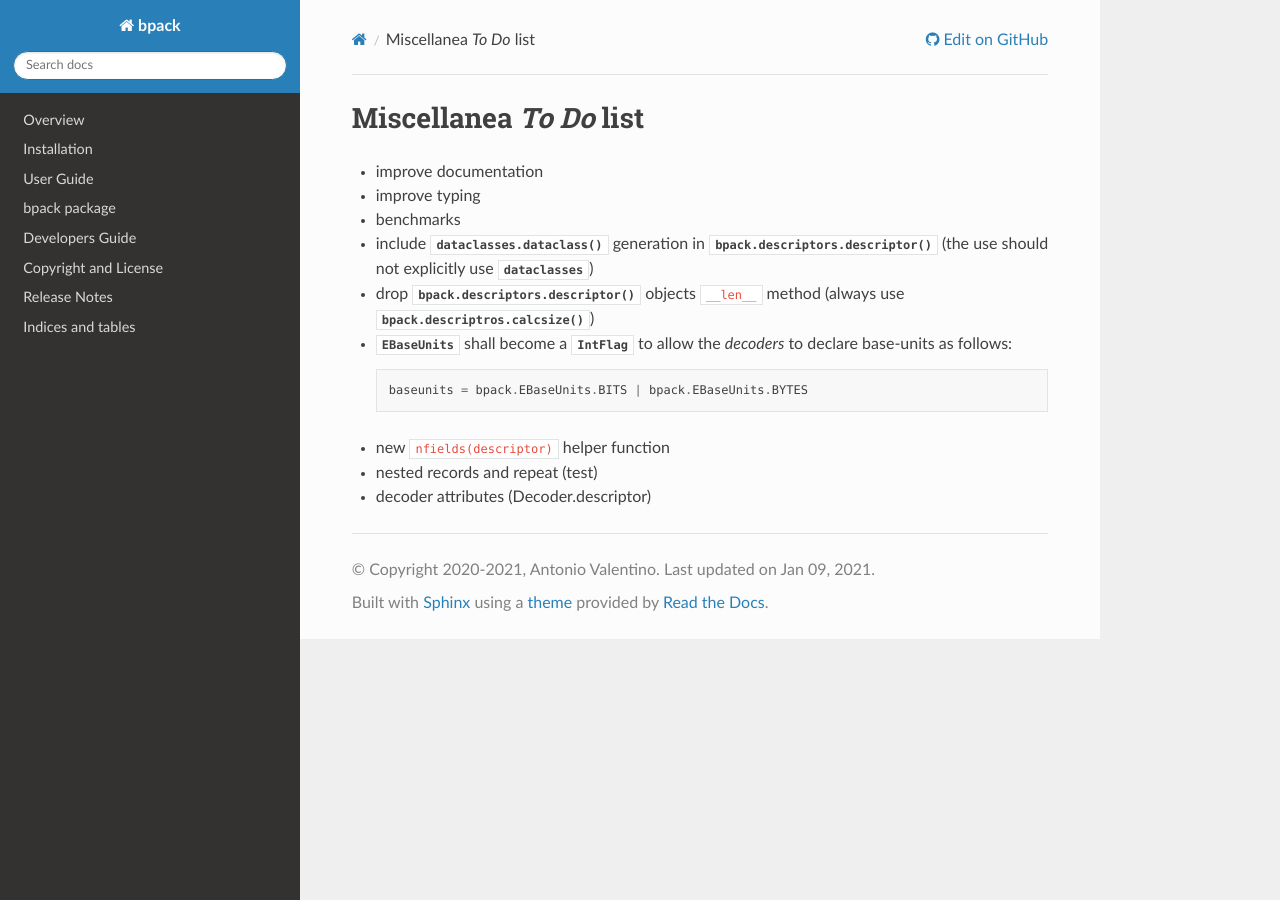
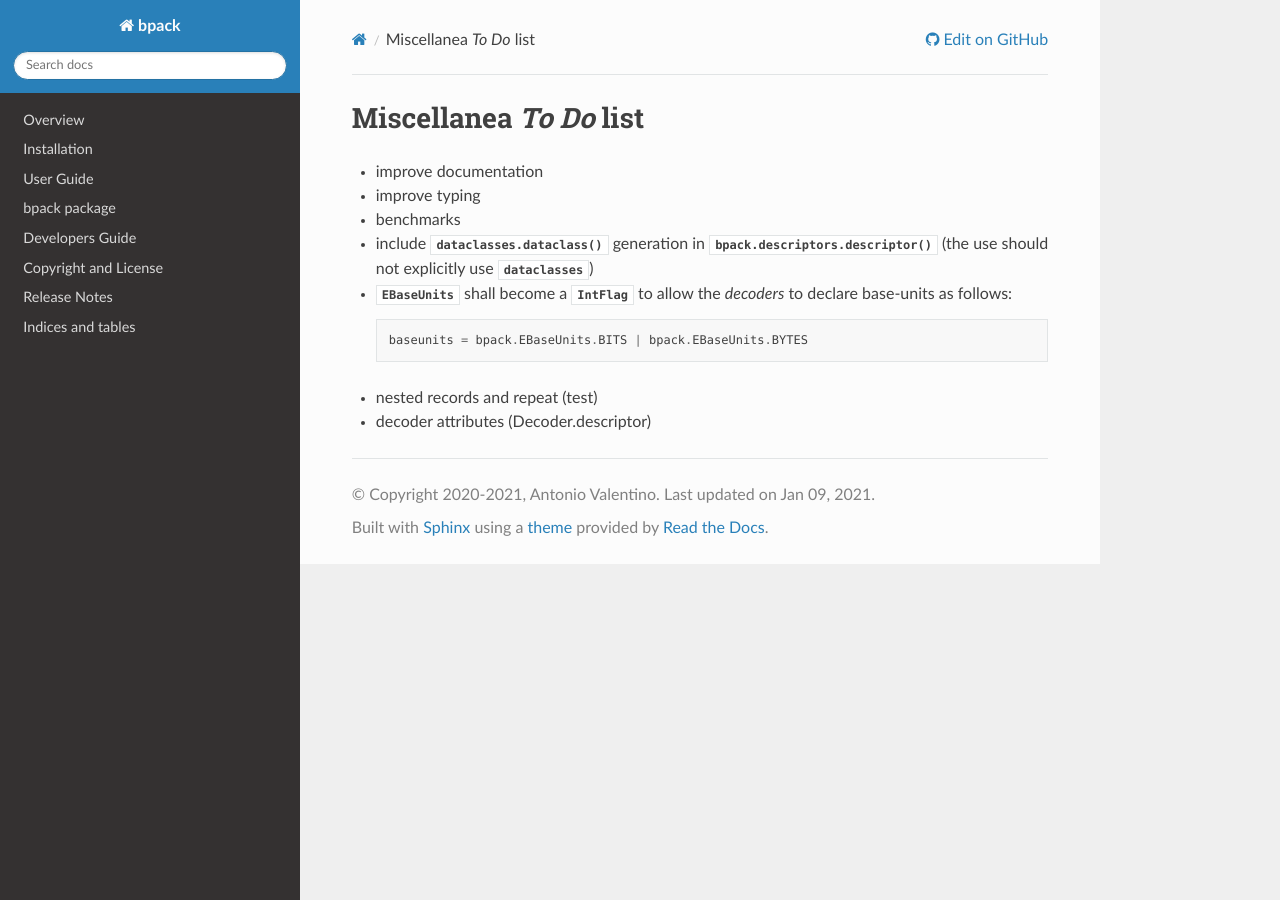
Before and after one commit to avalentino/bpack, a Sphinx documentation site: the page built from docs/TODO.rst, in a window 1280 px wide. Built offline with Sphinx 7.4.7 and the Read the Docs theme 2.0.0, drawn with Linux system fonts in a browser that asks for light colours; the version number is read from the project's files by our own code.

Commit message:
Fix sphinx cross references

```diff
--- a/docs/TODO.rst
+++ b/docs/TODO.rst
@@ -7,15 +7,12 @@
 * improve typing
 * benchmarks
 * include :func:`dataclasses.dataclass` generation in
-  :func:`bpack.descriptors.descriptor` (the use should not explicitly use
-  :mod:`dataclasses`)
-* drop :func:`bpack.descriptors.descriptor` objects ``__len__`` method
-  (always use :func:`bpack.descriptros.calcsize`)
+  :func:`bpack.descriptors.descriptor` (the use should not explicitly
+  use :mod:`dataclasses`)
 * :class:`EBaseUnits` shall become a :class:`IntFlag` to allow the
   *decoders* to declare base-units as follows::
 
     baseunits = bpack.EBaseUnits.BITS | bpack.EBaseUnits.BYTES
 
-* new ``nfields(descriptor)`` helper function
 * nested records and repeat (test)
 * decoder attributes (Decoder.descriptor)
--- a/docs/release_notes.rst
+++ b/docs/release_notes.rst
@@ -7,7 +7,7 @@
 * New numpy_ based backend.
 * The ``size`` parameter of the :func:`bpack.descriptors.field` factory
   function is now optional.
-* New :meth:`bpack.utils.EByteOrder.get_native` method.
+* New :meth:`bpack.enums.EByteOrder.get_native` method.
 * Now data types in descriptor definition can also be specified by means of
   special type annotation type (:class:`bpack.typing.T`) that accepts
   numpy-like format strings.
```
Also changed, not shown: docs/userguide.rst (+5 -5 lines).
